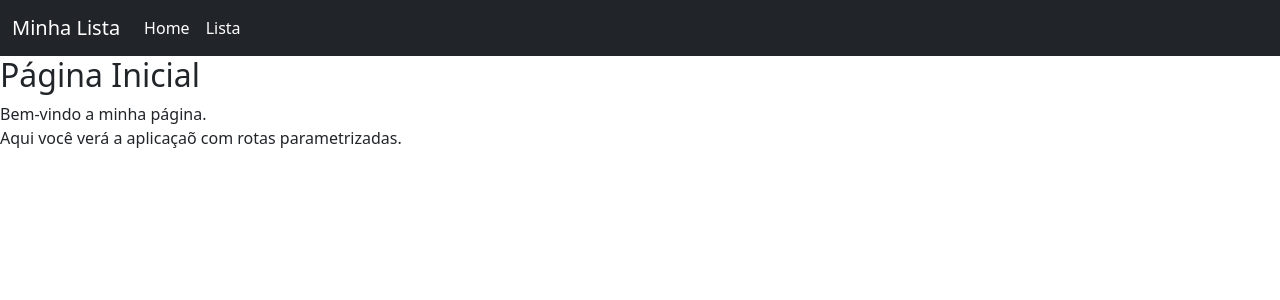
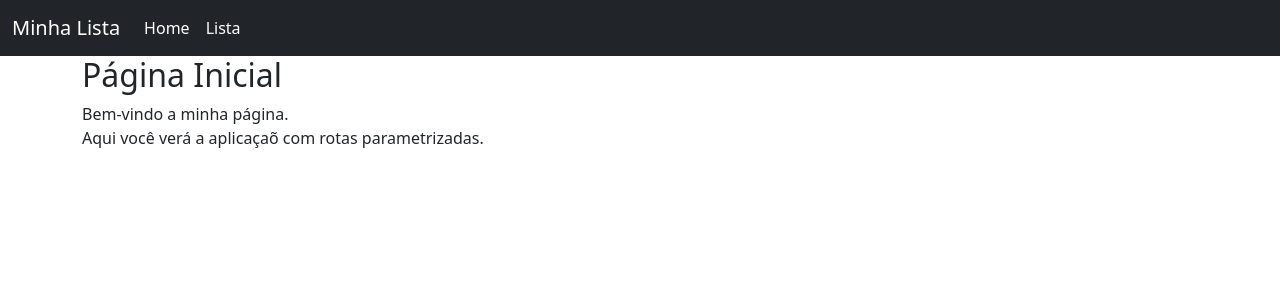
Before and after one commit to thayllaa/Aula05-Rotas_Parametrizadas, an Angular app: page / in a window 1280 px wide. Shown: the top 300 px of the page. Built offline with nearby package versions, Linux system fonts and the light colour scheme.

Commit message:
2 files modified

```diff
--- a/src/app/app.component.html
+++ b/src/app/app.component.html
@@ -18,4 +18,6 @@
   </div>
 </div>
 </nav>
-<router-outlet></router-outlet>
+<div class="container">
+  <router-outlet></router-outlet>
+</div>
--- a/src/index.html
+++ b/src/index.html
@@ -10,9 +10,7 @@
     <title>Hello, world!</title>
   </head>
   <body>
-  <div class="container">
     <my-app></my-app>
-  </div>
     <script src="https://cdn.jsdelivr.net/npm/bootstrap@5.1.3/dist/js/bootstrap.bundle.min.js" integrity="sha384-ka7Sk0Gln4gmtz2MlQnikT1wXgYsOg+OMhuP+IlRH9sENBO0LRn5q+8nbTov4+1p" crossorigin="anonymous"></script>
   </body>
 </html>
```
